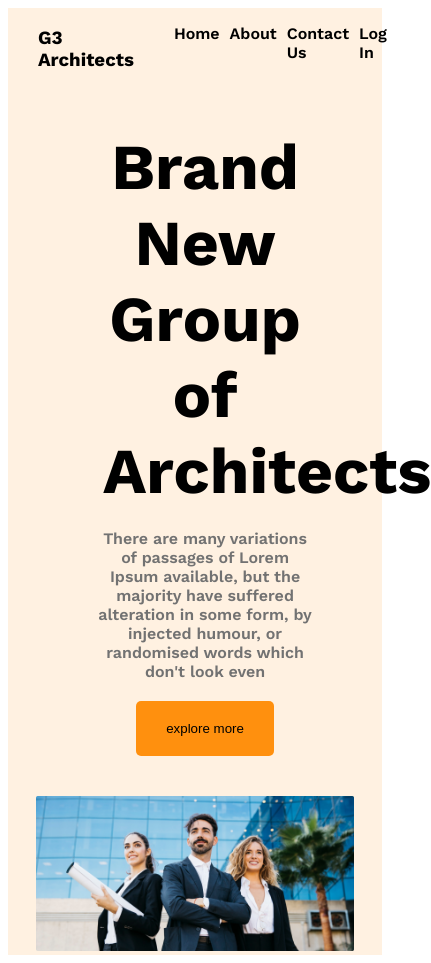
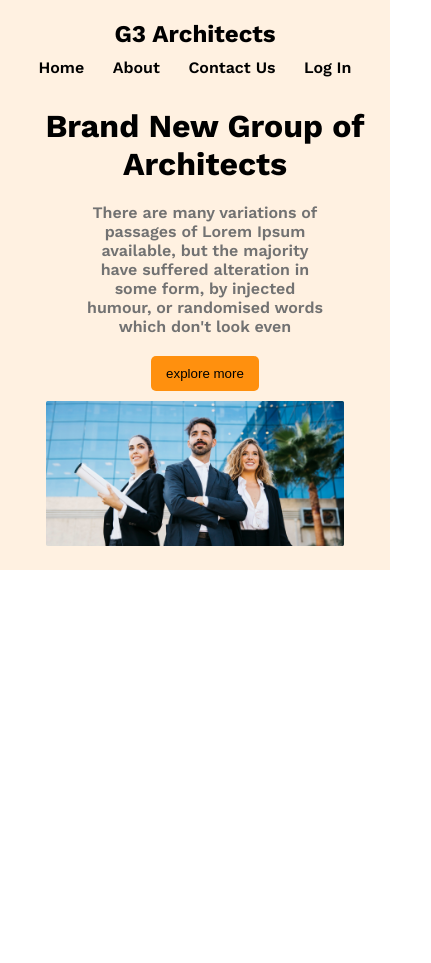
Before and after one commit to Rajdwipbd/g3-arcitects, a plain HTML site: page flower-shop/index.html in a window 390 px wide. Shown: the whole page, 431 px wide, since content can reach past the window. After the commit the page ends 844 px from the top, so only its background shows below. Drawn offline with nearby package versions, Linux system fonts and the light colour scheme.

Commit message:
Responsive banner create

```diff
--- a/flower-shop/style.css
+++ b/flower-shop/style.css
@@ -22,10 +22,14 @@
 }
 
 /* common color  */
+* {
+    margin: 0;
+}
 
 .nav-top {
     max-width: 1920px;
     background-color: #ff8f0e1f;
+    padding: 20px;
 }
 
 .nav-container {
@@ -38,7 +42,7 @@
 
 .links {
     display: flex;
-    gap: 10px;
+    gap: 20px;
 }
 
 .links li {
@@ -75,3 +79,48 @@
 }
 
 /* header section complete   */
+@media screen and (max-width:576px) {
+
+    .links {
+        justify-content: space-evenly;
+        padding: 10px;
+
+    }
+
+    .links:hover {
+        background-color: #FF900E;
+    }
+
+    .nav-container {
+        display: flex;
+        flex-direction: column;
+        width: 100%;
+        margin: 0 auto;
+
+    }
+
+    .nav-container h1 {
+        text-align: center;
+        font-size: 1.5rem;
+    }
+
+    .intro {
+        width: 100%;
+        text-align: center;
+        padding: 10px;
+        padding-top: 20px;
+    }
+
+    .intro>h1 {
+        font-size: 2rem;
+        width: 100%;
+
+    }
+
+    .common-btn-color {
+        background-color: #FF900E;
+        border: none;
+        padding: 10px 15px;
+        border-radius: 5px;
+    }
+}
```
